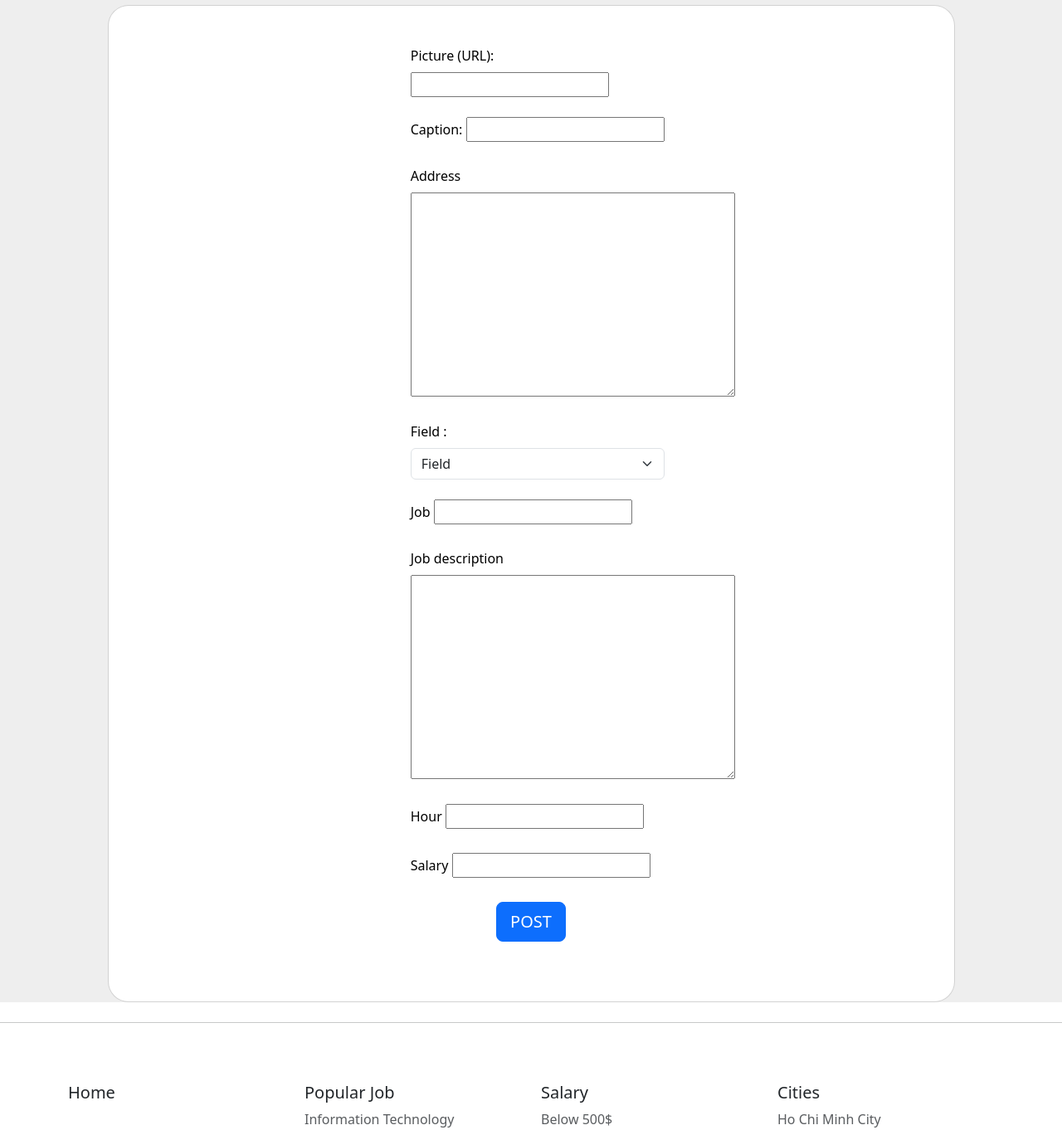
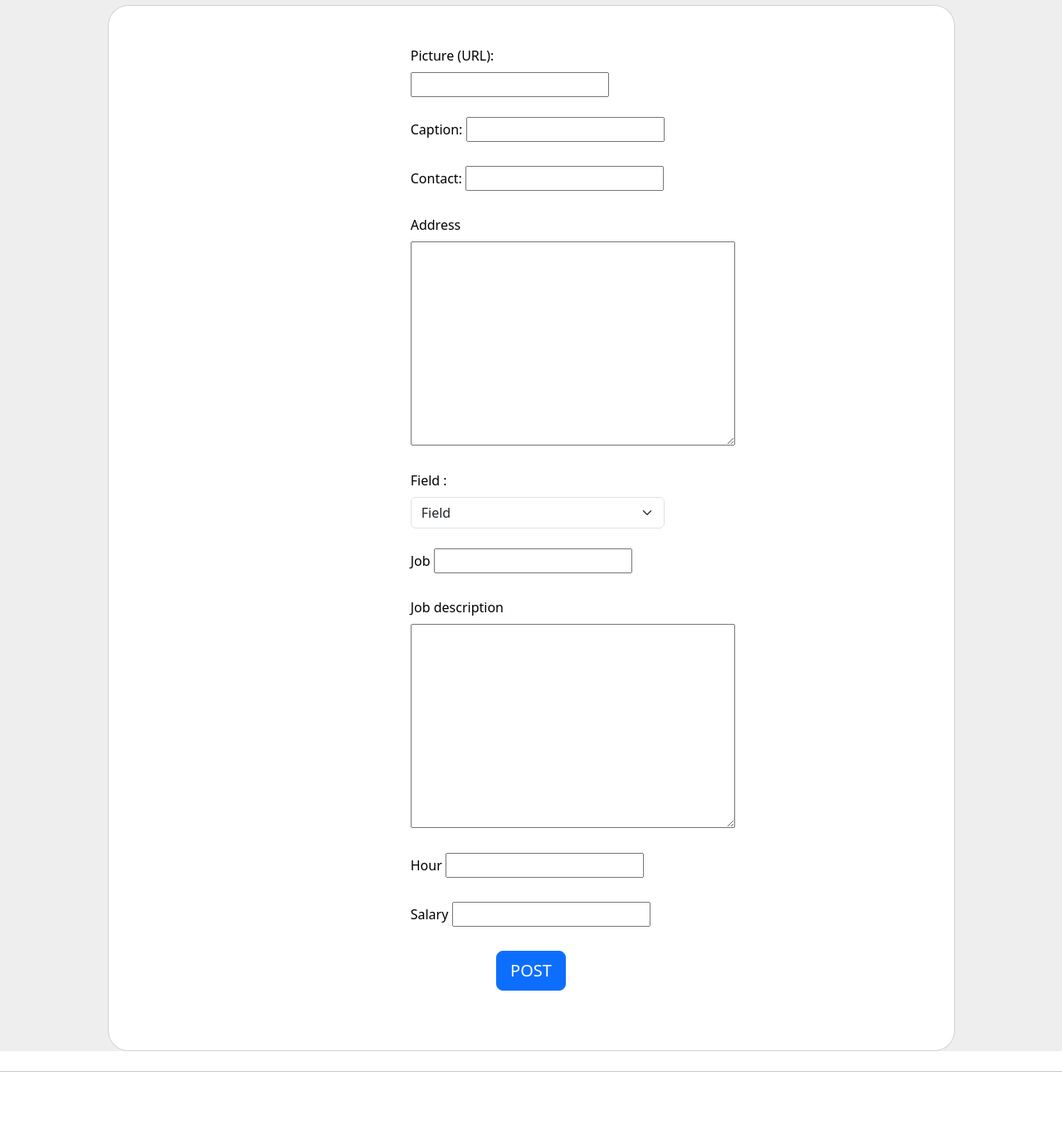
Before and after one commit to 21127221-voduyanh/intro2se-21clc08-group6, a Django app: page /publish/ in a window 1280 px wide. Shown: the part 204-1566 px from the top of the page at 83% size. Run offline with Django 4.2, Linux system fonts and the light colour scheme.

Commit message:
post view done,update (read des)
prev des:
1.in post can show employer post information but not company_name yet, contact
2.model.py add atribute to class post to save employer introduction, field, fix picture url to not require (more in forms.py)
3.forms.py in PostForm pic_url not required, in class meta fields add field to save field during create post in publish.html  and to display field (can be viewd) in home.html
4.view.py: add in def publish: save employer introduction, city. No contact or company_name yet
5. home.html show pic  but if no pic show stored pic

NOW:
1. From home can: view post contain summary of a job: comp name, field,...
2. In a post can view detail of the job including comp name, contact (can be stored),...(other are mentions above in prev des)
3.class post in models.py have comp name and contact
4.forms.py: add contact (not required+ in fields)
5.view.py def publish save comp name

```diff
--- a/app/form.py
+++ b/app/form.py
@@ -21,6 +21,7 @@ class CommentForm(forms.ModelForm):
 
 class PostForm(forms.ModelForm):
     pic_url = forms.URLField(label='Picture (URL)', required=False)
+    contact = forms.CharField(label='Contact', required=False)
     class Meta:
         model = Post
-        fields = ['pic_url', 'caption', 'address','field', 'job', 'description', 'hour', 'salary']
+        fields = ['pic_url', 'caption','contact', 'address','field', 'job', 'description', 'hour', 'salary']
--- a/app/models.py
+++ b/app/models.py
@@ -26,6 +26,8 @@ class Employer(models.Model):
 
 class Post(models.Model):
     pic_url = models.URLField(blank=True)
+    company_name=models.CharField(default="",max_length=100)
+    contact = models.CharField(max_length=100, blank=True, null=True)
     introduction = models.TextField(default="")
     city=models.TextField(default="")
     caption = models.CharField(max_length=255)
--- a/app/templates/app/home.html
+++ b/app/templates/app/home.html
@@ -40,7 +40,7 @@
                                 <h5 class="card-title">{{ post.caption }}</h5>
                             </a>
                             <p class="card-text lh-sm">Company Name: {{ post.employer.company_name }}</p>
-                            <p class="card-text lh-sm">City: {{ post.address }}</p>
+                            <p class="card-text lh-sm">City: {{ post.city}}</p>
                             <p class="card-text lh-sm">Field: {{ post.field }}</p>
                             <p class="card-text lh-sm">Salary: {{ post.salary }}</p>
                             <p class="card-text lh-sm">Working hours: {{ post.hour }}</p>
--- a/app/templates/app/post/publish.html
+++ b/app/templates/app/post/publish.html
@@ -55,6 +55,15 @@
                                                 <label for="inputCaption" class="form-label">Caption:</label>
                                                 {% comment %} <input class="form-control" type="text" id="inputCaption" name="Caption" value="{{ form.caption }}" required> {% endcomment %}
                                                 {{ form.caption }}
+                                            </div>
+                                        </div>
+
+                                        <div class="d-flex flex-row align-items-center mb-4">
+                                            <i class="fas fa-key fa-lg me-3 fa-fw"></i>
+                                            <div class="form-outline flex-fill mb-0">
+                                                <label for="inputcontact" class="form-label">Contact:</label>
+                                                {% comment %} <input class="form-control" type="text" id="inputcontact" placeholder="000.xxx/floor" name="Contact" value="{{ form.contact }}" required> {% endcomment %}
+                                                {{ form.contact }}
                                             </div>
                                         </div>
 
--- a/app/views.py
+++ b/app/views.py
@@ -231,6 +231,7 @@ def publish(request):
             form.instance.employer = request.user.employer
             form.instance.introduction=request.user.employer.introduction
             form.instance.city=request.user.employer.city
+            form.instance.company_name=request.user.employer.company_name
             form.save()
             messages.error(request, "Post created successfully")
         else:
```
Also changed, not shown: app/templates/app/post/post.html (+12 -2 lines), app/migrations/0008_post_company_name_post_contact.py (added).
